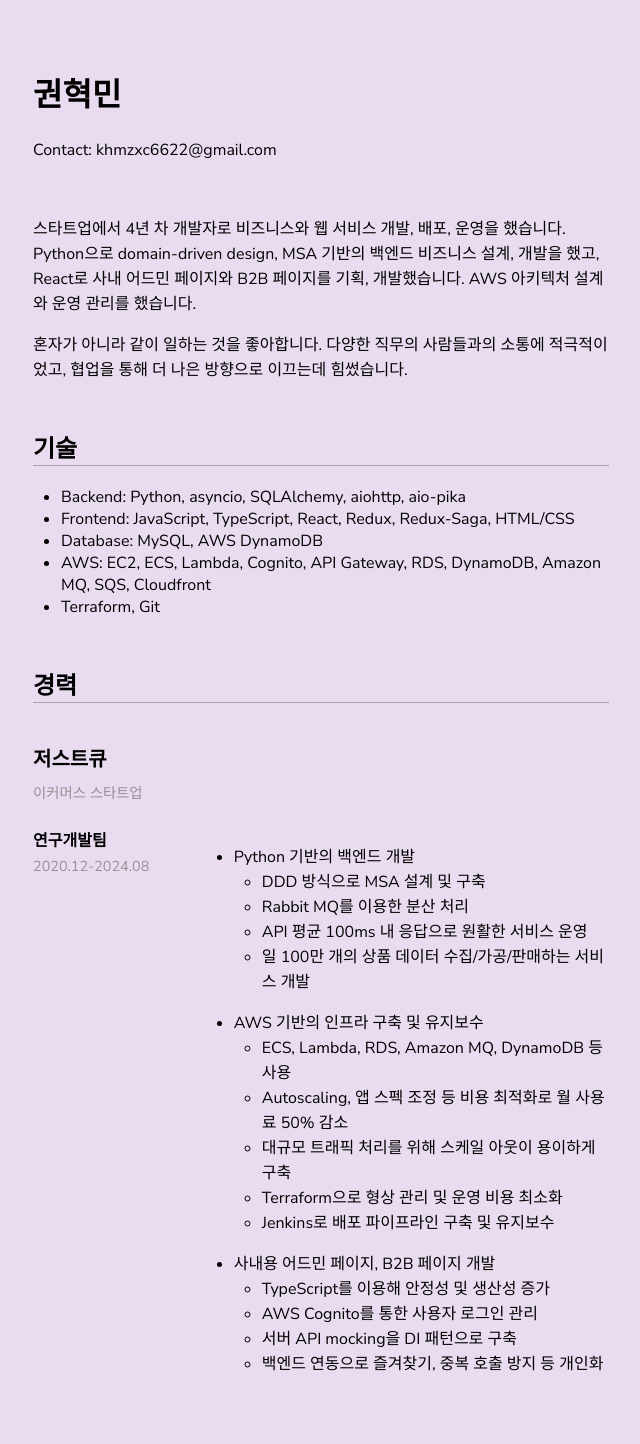
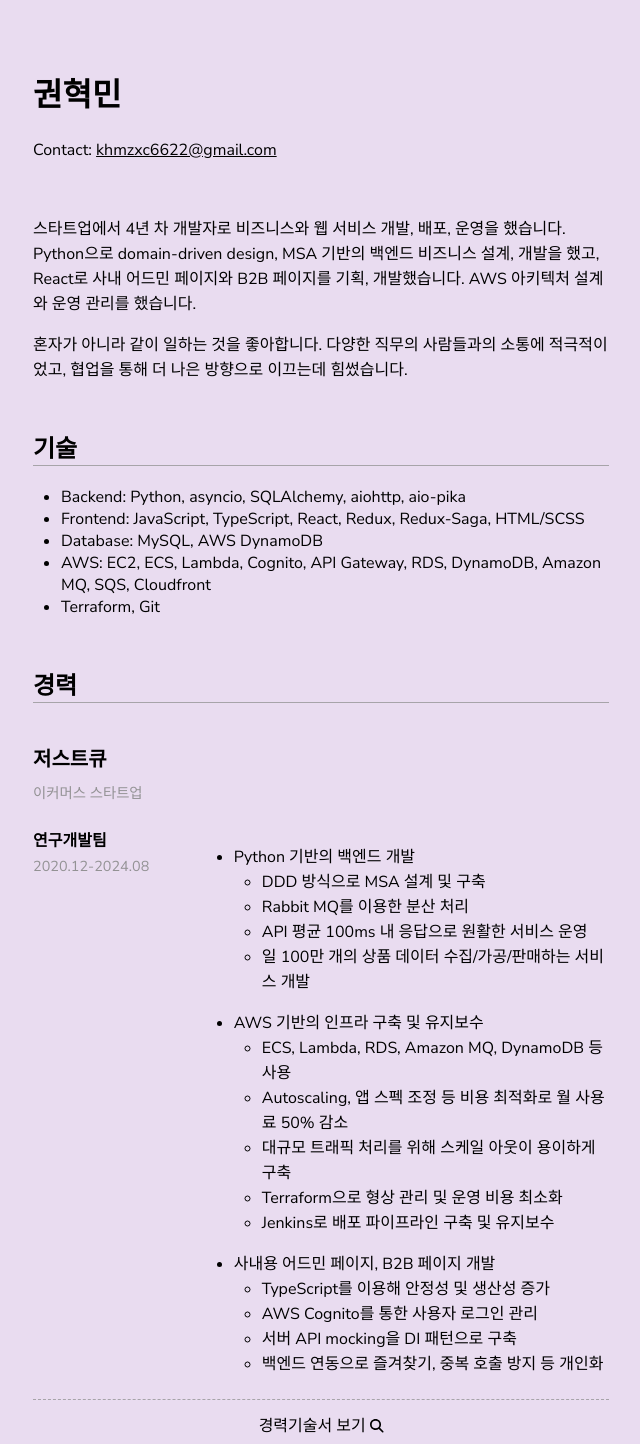
Before and after one commit to emscb/emscb_blog, a React (Create React App) app: page / in a window 1280 px wide. Shown: the part 60-1504 px from the top of the page, without its empty margins (319-959 px from the left). Built offline with nearby package versions, Linux system fonts and the light colour scheme.

Commit message:
Edit about

```diff
--- a/package.json
+++ b/package.json
@@ -3,6 +3,11 @@
 	"version": "0.1.0",
 	"private": true,
 	"dependencies": {
+		"@fortawesome/fontawesome-svg-core": "^6.6.0",
+		"@fortawesome/free-brands-svg-icons": "^6.6.0",
+		"@fortawesome/free-regular-svg-icons": "^6.6.0",
+		"@fortawesome/free-solid-svg-icons": "^6.6.0",
+		"@fortawesome/react-fontawesome": "^0.2.2",
 		"@testing-library/jest-dom": "^5.11.4",
 		"@testing-library/react": "^11.1.0",
 		"@testing-library/user-event": "^12.1.10",
--- a/src/pages/About.tsx
+++ b/src/pages/About.tsx
@@ -1,5 +1,8 @@
+import { faMagnifyingGlass } from "@fortawesome/free-solid-svg-icons";
+import { FontAwesomeIcon } from "@fortawesome/react-fontawesome";
 import React from "react";
 import { Helmet } from "react-helmet";
+import { NavLink } from "react-router-dom";
 import styled from "styled-components";
 
 const About = () => {
@@ -7,7 +10,17 @@ const About = () => {
 		<div>
 			<Helmet title="emscb | About" />
 			<h1>권혁민</h1>
-			<p>Contact: khmzxc6622@gmail.com</p>
+			<p>
+				Contact:{" "}
+				<a
+					href="mailto:khmzxc6622@gmail.com"
+					style={{
+						color: "inherit",
+					}}
+				>
+					khmzxc6622@gmail.com
+				</a>
+			</p>
 			<br />
 			<p>
 				스타트업에서 4년 차 개발자로 비즈니스와 웹 서비스 개발, 배포, 운영을
@@ -24,7 +37,7 @@ const About = () => {
 			<ul>
 				<li>Backend: Python, asyncio, SQLAlchemy, aiohttp, aio-pika</li>
 				<li>
-					Frontend: JavaScript, TypeScript, React, Redux, Redux-Saga, HTML/CSS
+					Frontend: JavaScript, TypeScript, React, Redux, Redux-Saga, HTML/SCSS
 				</li>
 				<li>Database: MySQL, AWS DynamoDB</li>
 				<li>
@@ -75,6 +88,17 @@ const About = () => {
 					</ul>
 				</section>
 			</Experience>
+			<CVLink>
+				<NavLink
+					to="/cv"
+					onClick={() => {
+						window.scrollTo({ top: 0 });
+					}}
+				>
+					경력기술서 보기
+					<FontAwesomeIcon icon={faMagnifyingGlass} />
+				</NavLink>
+			</CVLink>
 
 			<h2>기타 활동</h2>
 			<h5>2018.11 - 현재</h5>
@@ -118,3 +142,23 @@ const Experience = styled.div`
 		width: 70%;
 	}
 `;
+
+const CVLink = styled.div`
+	border-top: 1px dashed #a7a4a9;
+	border-bottom: 1px dashed #a7a4a9;
+	display: flex;
+	justify-content: center;
+	align-items: center;
+	padding: 0.75rem 0;
+	margin-top: 1vh;
+
+	& > a {
+		text-decoration: none;
+		color: inherit;
+
+		& > svg {
+			font-size: 0.85rem;
+			margin-left: 0.25rem;
+		}
+	}
+`;
```
Also changed, not shown: 1 other file (tests, documents, lock files or other folders).
